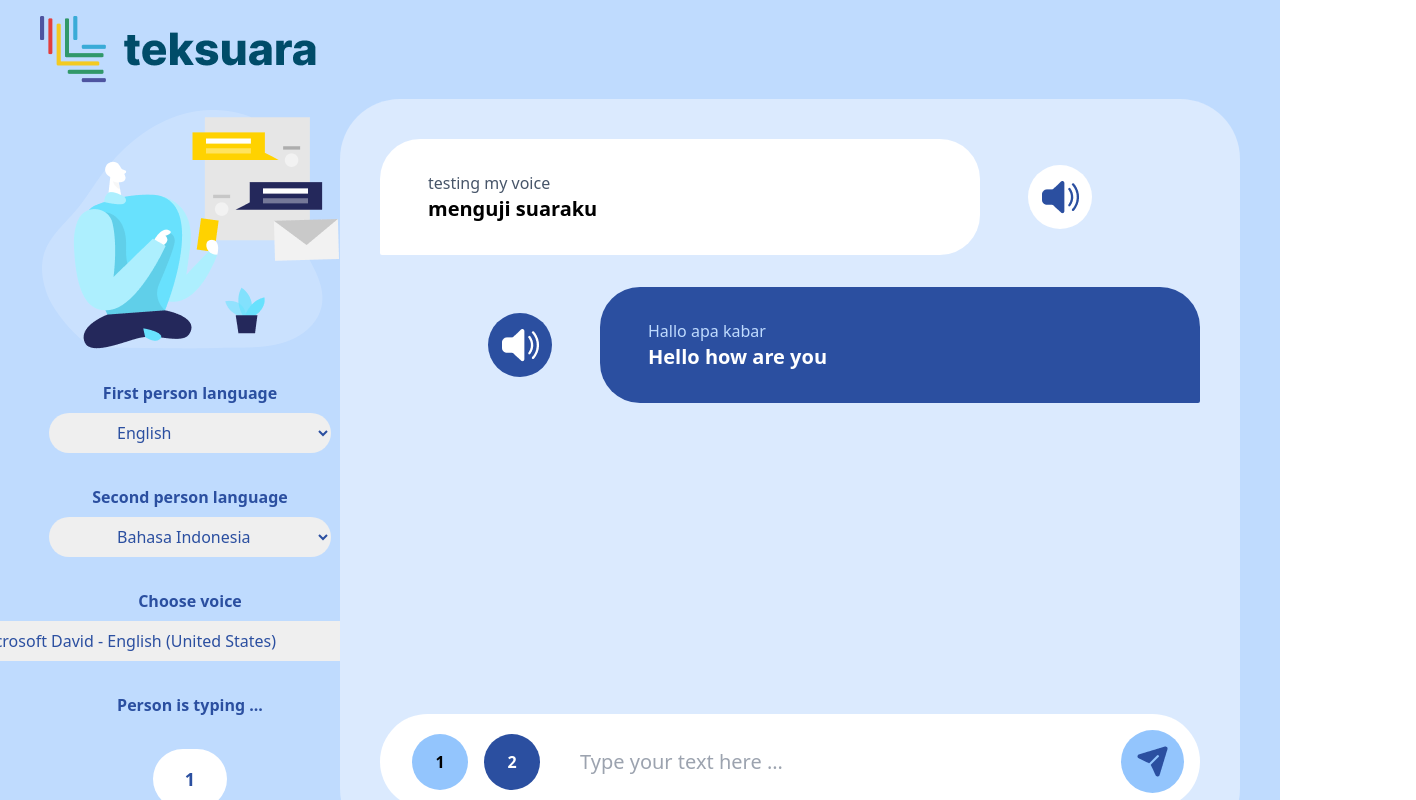
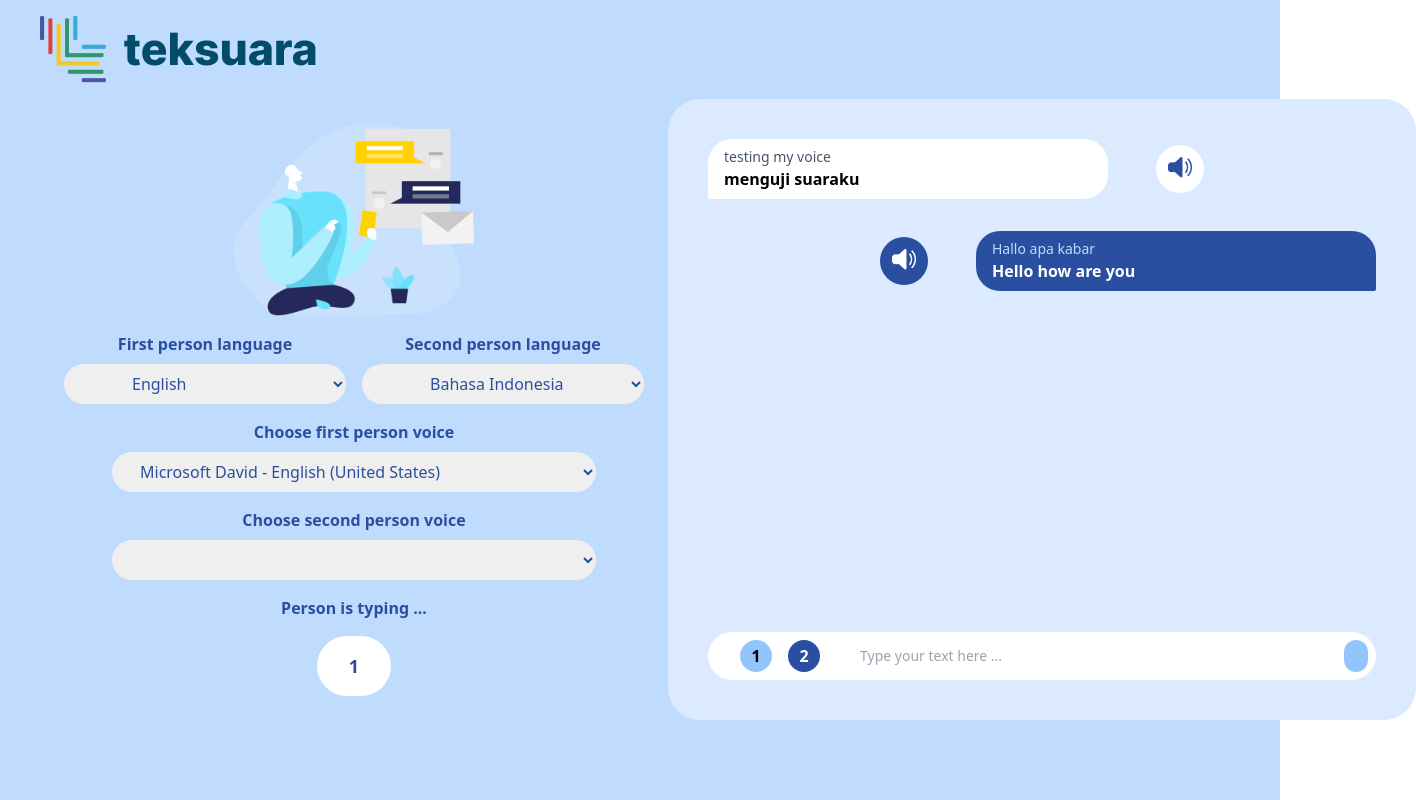
Before and after one commit to reynoldputra/chat-translate-tts, a Vue app: page / in a window 1280 px wide. Shown: the top 800 px of the page, 1416 px wide, since content can reach past the window. Built offline with nearby package versions, Linux system fonts and the light colour scheme.

Commit message:
fix: ui error

```diff
--- a/src/views/HomeView.vue
+++ b/src/views/HomeView.vue
@@ -1,67 +1,77 @@
 <template>
-  <div class="min-h-screen bg-blue-200">
+  <div class="h-screen bg-blue-200">
     <div class="px-10 py-4">
       <img src="../assets/img/logo.png" />
     </div>
-    <div class="flex justify-between h-[750px] px-10">
-      <div class="h-full w-1/4 pb-10 flex flex-col text-[#2B4FA0] justify-end items-center text-center gap-8">
-        <img src="../assets/img/img-1.png" alt="">
+    <div class="flex justify-between px-10">
+      <div class="h-full p-6 flex flex-col text-[#2B4FA0] justify-end items-center text-center gap-4">
+        <img class="w-60" src="../assets/img/img-1.png" alt="">
+        <div class="flex gap-4">
           <div>
             <p class="pb-2 text-[#2B4FA0] font-bold">First person language</p>
-          <select v-model="input.lang.first" class="py-2 px-16 rounded-[28px]" name="" id="">
+            <select v-model="input.lang.first" class="py-2 w-18 px-16 rounded-[28px]" name="" id="">
               <option v-for="(lang, idx) in languageList" :value="idx">{{ lang.name }}</option>
             </select>
           </div>
           <div>
             <p class="pb-2 text-[#2B4FA0] font-bold">Second person language</p>
-          <select v-model="input.lang.second" class="py-2 px-16 rounded-[28px]" name="" id="">
+            <select v-model="input.lang.second" class="py-2 px-16 w-18 rounded-[28px]" name="" id="">
               <option v-for="(lang, idx) in languageList" :value="idx">{{ lang.name }}</option>
             </select>
           </div>
+        </div>
         <div>
-          <p class="pb-2 text-[#2B4FA0] font-bold">Choose voice</p>
-          <select v-model="input.voice" class="py-2 px-6 rounded-[28px]" name="" id="">
+          <div>
+            <p class="pb-2 text-[#2B4FA0] font-bold">Choose first person voice</p>
+            <select v-model="input.voice.first" class="py-2 px-6 rounded-[28px]" name="" id="">
               <option v-for="(lang, idx) in languageList" :value="lang.voice">{{ lang.voice }}</option>
             </select>
+          </div>
+          <div>
+            <p class="pb-2 text-[#2B4FA0] font-bold pt-4">Choose second person voice</p>
+            <select v-model="input.voice.second" class="py-2 px-6 rounded-[28px]" name="" id="">
+              <option v-for="(lang, idx) in languageList" :value="lang.voice">{{ lang.voice }}</option>
+            </select>
+          </div>
         </div>
           <p class="text-[#2B4FA0] font-bold">Person is typing ... </p>
           <p class="bg-white py-4 px-8 rounded-full text-lg text-[#2B4FA0] font-bold">{{person}}</p>
       </div>
-      <div class="w-[1300px] rounded-[60px] p-10 bg-blue-100 flex flex-col justify-between">
+      <div class="w-[850px] rounded-[32px] p-10 bg-blue-100 flex flex-col justify-between">
         <div>
           <div v-for="chat in chats">
             <div v-if="chat.person == 1" class="flex mb-8">
-              <div class="bg-white rounded-[40px] py-8 px-12 rounded-bl-sm w-fit min-w-[600px]">
-                <p class="text-slate-600">{{chat.textInput}}</p>
-                <p class="text-xl font-bold">{{chat.textOutput}}</p>
+              <div class="bg-white rounded-[24px] py-2 px-4 rounded-bl-sm w-fit min-w-[400px]">
+                <p class="text-sm text-slate-600">{{chat.textInput}}</p>
+                <p class="text-md font-bold">{{chat.textOutput}}</p>
               </div>
-              <div class="w-16 h-16 my-auto ml-12 rounded-full bg-white"  @click="playVoice(chat.textOutput)">
-                <img src="../assets/img/speaker.png" class="m-auto my-auto py-4" alt="" />
+              <div class="w-12 h-12 my-auto ml-12 rounded-full bg-white"  @click="playVoice(chat)">
+                <img src="../assets/img/speaker.png" class=" w-6 m-auto my-auto py-3 " alt="" />
               </div>
             </div>
-            <div v-if="chat.person ==2" class="flex justify-end mb-8 text-white">
-              <div class="w-16 h-16 my-auto mr-12 rounded-full bg-[#2B4FA0]"  @click="playVoice(chat.textOutput)">
-                <img src="../assets/img/speaker-white.png" class="m-auto my-auto py-4" alt="" />
+            <div v-if="chat.person == 2" class="flex justify-end mb-8 text-white">
+              <div class="w-12 h-12 my-auto mr-12 rounded-full bg-[#2B4FA0]"  @click="playVoice(chat)">
+                <img src="../assets/img/speaker-white.png" class=" w-6 m-auto my-auto py-3" alt="" />
               </div>
-              <div class="bg-[#2B4FA0] rounded-[40px] py-8 px-12 rounded-br-sm w-fit min-w-[600px]">
-                <p class="text-blue-200">{{chat.textInput}}</p>
-                <p class="text-xl font-bold">{{chat.textOutput}}</p>
+              <div class="bg-[#2B4FA0] rounded-[24px] py-2 px-4 rounded-br-sm w-fit min-w-[400px]">
+                <p class="text-sm text-blue-200">{{chat.textInput}}</p>
+                <p class="text-md font-bold">{{chat.textOutput}}</p>
               </div>
             </div>
           </div>
         </div>
-        <div class="bg-white p-4 pl-8 flex justify-between rounded-[60px]">
+        <div class="bg-white p-2 pl-8 flex justify-between rounded-[60px]">
           <div class="flex">
-            <div @click="changePerson(1)" class="font-bold rounded-full w-14 h-14 my-auto text-center bg-blue-300 p-4">
+            <div @click="changePerson(1)" class="font-bold rounded-full w-8 h-8 my-auto text-center bg-blue-300 pt-1">
               1
             </div>
-            <div @click="changePerson(2)" class="bg-[#2B4FA0] text-white font-bold rounded-full w-14 h-14 my-auto ml-4 text-center p-4">
+            <div @click="changePerson(2)" class="bg-[#2B4FA0] text-white font-bold rounded-full ml-4 w-8 h-8 my-auto text-center pt-1">
               2
             </div>
-            <input v-model="input.text" class=" w-[500px] px-4 text-xl ml-6" type="text" placeholder="Type your text here ..." />
+            <input v-model="input.text" class=" w-[500px] px-4 text-sm ml-6" type="text" placeholder="Type your text here ..." />
           </div>
-          <div @click="translate" class="rounded-full bg-blue-300 p-4">
-            <img src="../assets/img/sent.png" alt="" />
+          <div @click="translate" class="rounded-full bg-blue-300 p-3">
+            <img src="../assets/img/sent.png" alt="" class="w-6" />
           </div>
         </div>
       </div>
@@ -84,7 +94,11 @@ export default {
           second : 3
         },
         text : null,
-        voice : languageList[0].voice
+        voice : {
+          first :  languageList[0].voice,
+          first :  languageList[0].voice
+        }
+
       },
       output : {
         text : null
@@ -146,20 +160,22 @@ export default {
               textOutput : this.output.text
             }
           )
-          console.log(this.chats)
+          this.input.text = ""
         })
         .catch( (error) => {
           console.error(error)
         })
 
     },
-    async playVoice(text) {
+    async playVoice(chat) {
+      console.log(chat)
       let choosedVoice = null;
       const voiceList = this.voiceList
-      console.log(this.input.voice)
+      let inputVoice = null
+      if(chat.person == 1) inputVoice = this.input.voice.first
+      else inputVoice = this.input.voice.second
       voiceList.forEach(voice => {
-        console.log(voice.name)
-        if(voice.name == this.input.voice) choosedVoice = voice
+        if(voice.name == inputVoice ) choosedVoice = voice
       })
       console.log(choosedVoice)
       await new Promise((resolve, reject) => {
@@ -174,8 +190,9 @@ export default {
           this.isPlay = false
           reject()
         })
-        const voice = new SpeechSynthesisUtterance(text)
+        const voice = new SpeechSynthesisUtterance(chat.textOutput)
         voice.voice = choosedVoice
+        console.log(voice)
         tts.speak(voice)
       })
     },
```
Lines whose indentation alone changed are shown as unchanged.
